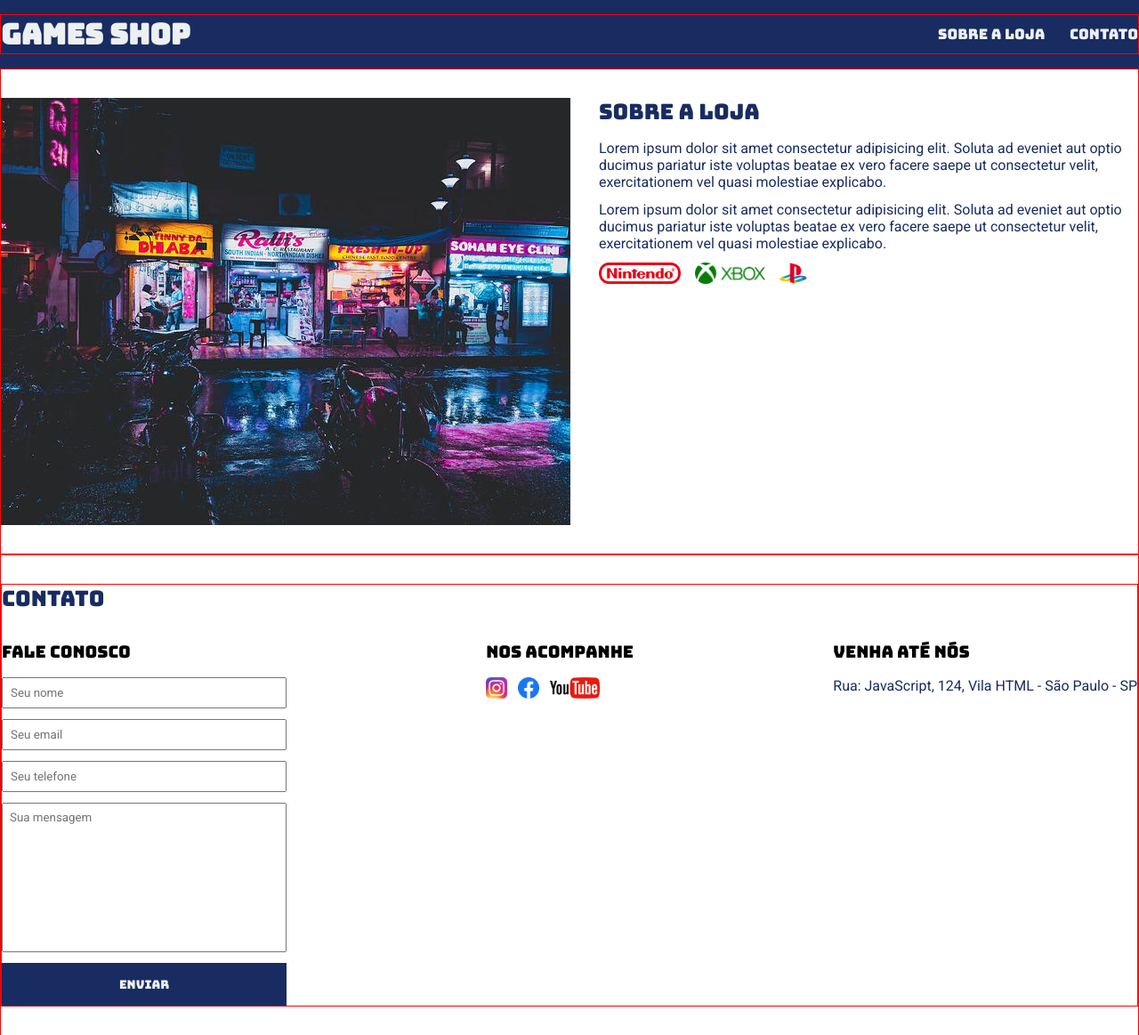
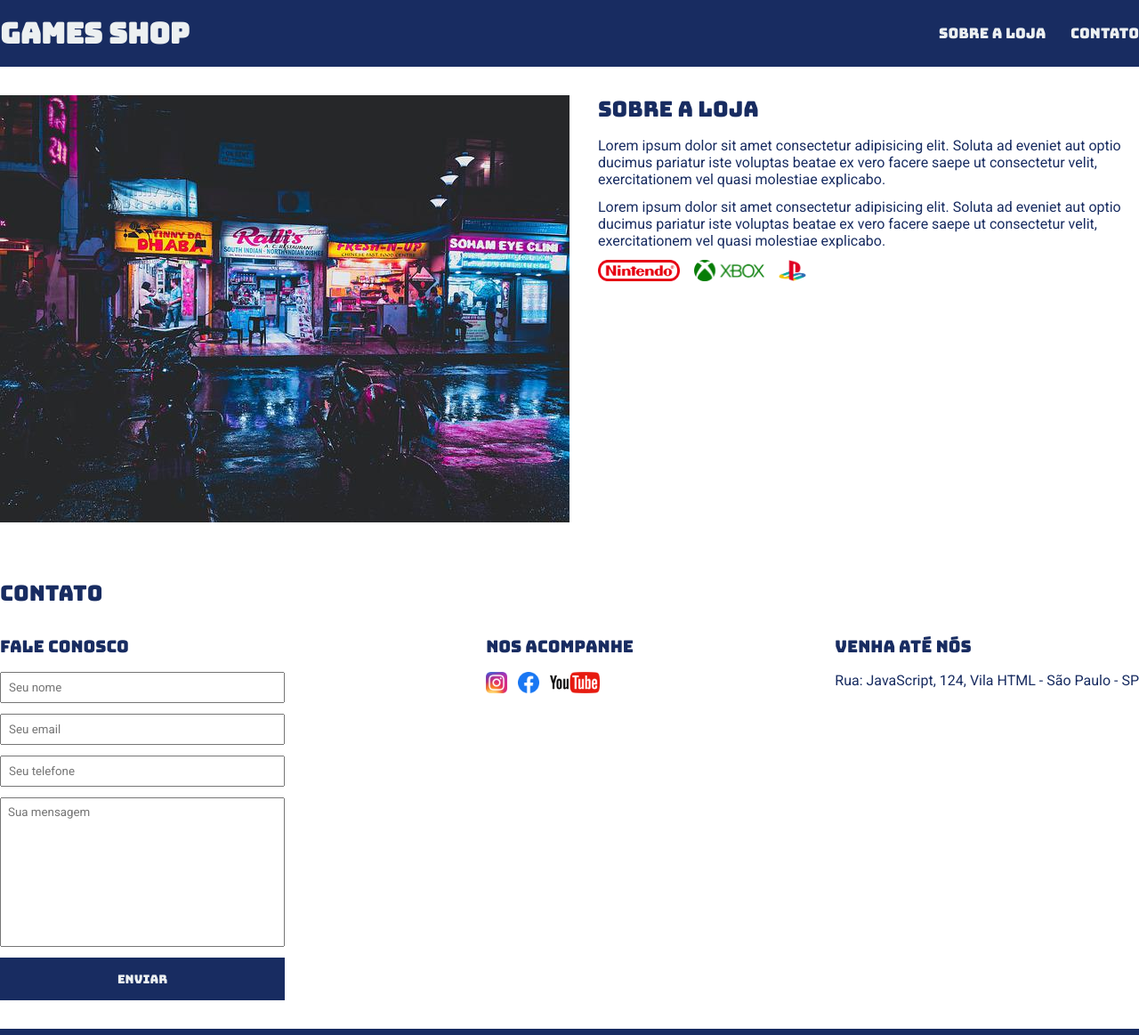
Before and after one commit to nicolasFlorian/exercicios_EBAC, a plain HTML site: page index.html in a window 1280 px wide. Shown: the top 1163 px of the page at 89% size. Drawn offline with Linux system fonts and the light colour scheme.

Commit message:
Finalizing CSS

```diff
--- a/style.css
+++ b/style.css
@@ -4,6 +4,7 @@
     margin: 0;
     padding: 0;
     box-sizing: border-box;
+    scroll-behavior: smooth;
 }
 
 body, input, textarea{
@@ -15,7 +16,6 @@ header {
     background-color: #182C61;
     color: #ecf0f1;
 }
-
 
 header,
 section h2,
@@ -53,7 +53,6 @@ header .container{
     display: flex;
     align-items: center;
     justify-content: space-between;
-    border: 1px solid red;
 }
 
 .brands-list img{
@@ -83,10 +82,6 @@ section .container > img{
     margin-right: 32px;
 }
 
-section{
-    border: 1px solid red;
-}
-
 .social-links img{
     height: 24px;
 }
@@ -101,7 +96,6 @@ section{
 }
 
 #contact .container{
-    border: 1px solid red;
     display: block;
 }
 
@@ -112,6 +106,7 @@ section{
 
 .contact-methods div h3{
     margin: 16px 0px;
+    color: #182C61;
 }
 
 #contact form{
```
